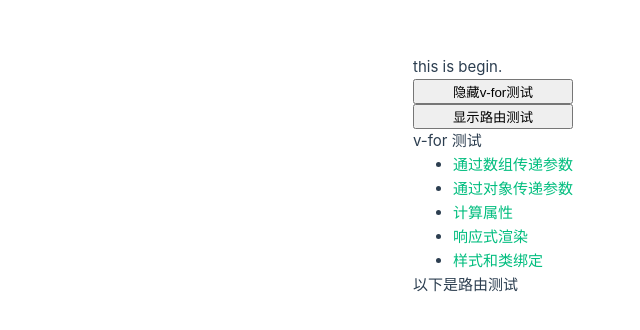
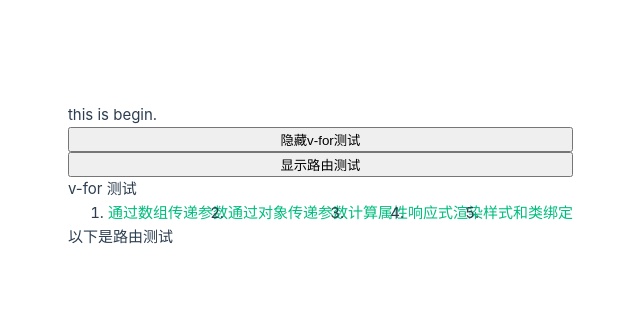
Before and after one commit to mzttsaintly/Vue3_learning, a Vue app: page / in a window 1280 px wide. Shown: the part 212-542 px from the top of the page, without its empty margins (67-707 px from the left). Built offline with nearby package versions, Linux system fonts and the light colour scheme.

Commit message:
尝试调整导航页面

```diff
--- a/src/App.vue
+++ b/src/App.vue
@@ -19,11 +19,12 @@ const show_router = ref(false)
         <!-- 按钮随条件变化而变化 -->
         <button @click="show_router = !show_router">{{ show_router ?'隐藏路由测试': '显示路由测试' }}</button>
         v-for 测试
-        <ul v-if="show_v_for">
+        <ol v-if="show_v_for" class="title">
             <li v-for="item in items">
-                <router-link :to="{path: item.link}">{{ item.title }}</router-link>
+                <router-link :to="item.link">{{ item.title }}</router-link>
+                <!-- 也可写成 :to={path: item.link} -->
             </li>
-        </ul>
+        </ol>
         <p>以下是路由测试</p>
         <!-- 使用v-if 切换组件显示状态 -->
         <div class="title" v-if="show_router">
@@ -50,6 +51,6 @@ const show_router = ref(false)
     display: flex;
     flex-direction: row;
     flex-wrap: wrap;
-    flex-grow: 1;
+    flex: auto;
 }
 </style>
```
